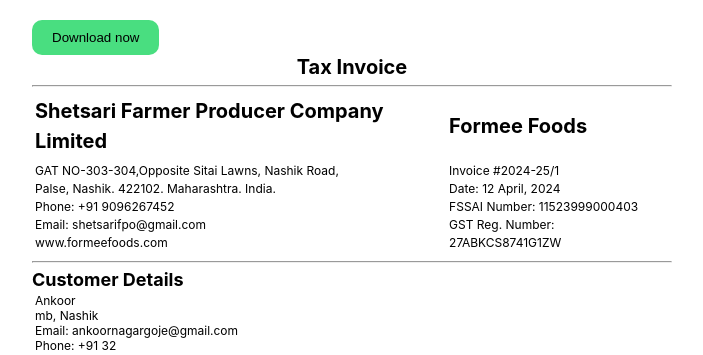
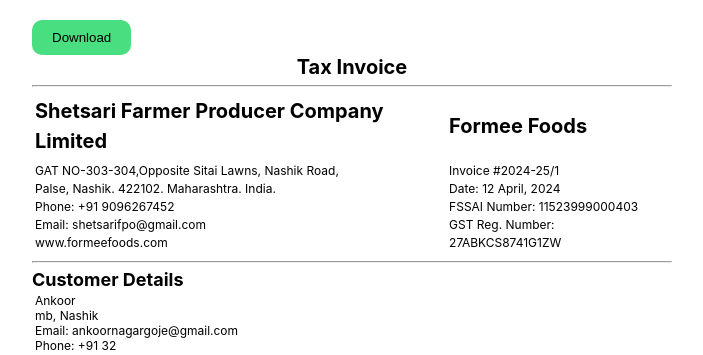
Before and after one commit to AnkoorNagargoje/FormeeManagement, a Django app: page /invoice/1/ in a window 1280 px wide. Shown: the top 355 px of the page, without its empty margins (288-991 px from the left). Run offline with Django 3.2, Linux system fonts and the light colour scheme; data comes from the database, SQL or seed files in the repository.

Commit message:
sizing change

```diff
--- a/Billing/templates/invoice_view.html
+++ b/Billing/templates/invoice_view.html
@@ -81,7 +81,7 @@
 <body style="width:50%;margin:auto; margin-top:20px;">
 <a href="/billing/{{ order.id }}/invoice/" target="_blank">
     <button style="cursor:pointer; padding:10px 20px;background-color:#49DE80;border-radius:10px; outline:none;border:none;">
-        Download now
+        Download
     </button>
 </a>
 <div class="center">
```
